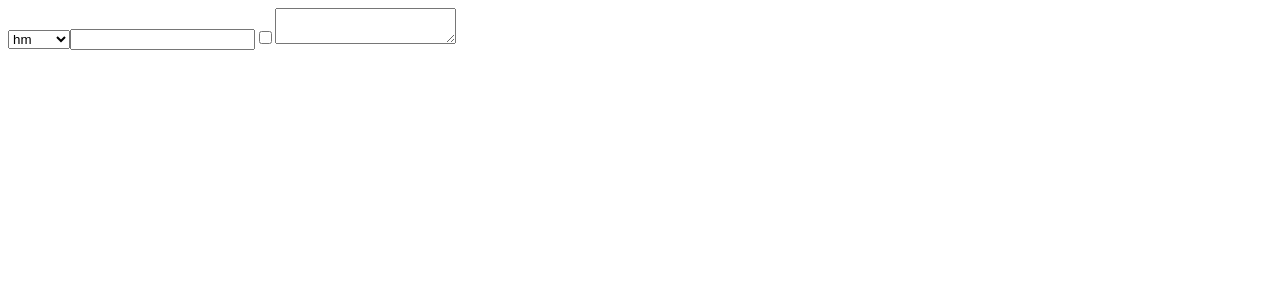
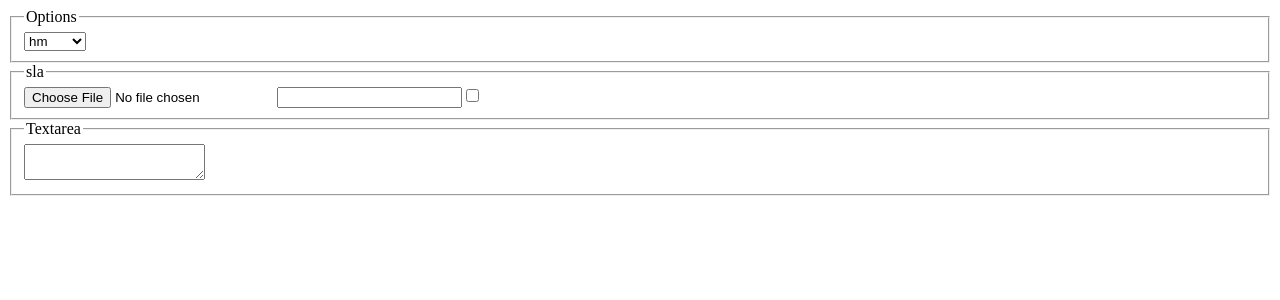
Before and after one commit to Talisson-Sozinho/TrybeCurso, a React (Create React App) app in the folder front-end/bloco-11-componentes-com-estado-eventos-e-formularios-com-react/dia-02-formularios-no-react/react-forms/: page / in a window 1280 px wide. Shown: the top 300 px of the page. Built offline with nearby package versions, Linux system fonts and the light colour scheme.

Commit message:
bloco 11.2 - feito para fixar requisito 04, 05 e 06

```diff
--- a/front-end/bloco-11-componentes-com-estado-eventos-e-formularios-com-react/dia-02-formularios-no-react/react-forms/src/components/Form/index.jsx
+++ b/front-end/bloco-11-componentes-com-estado-eventos-e-formularios-com-react/dia-02-formularios-no-react/react-forms/src/components/Form/index.jsx
@@ -4,6 +4,7 @@ export class Form extends React.Component {
   constructor() {
     super();
     this.handleChange = this.handleChange.bind(this);
+    this.fileInput = React.createRef();
     this.state = {};
   }
 
@@ -18,14 +19,24 @@ export class Form extends React.Component {
   render() {
     return (
       <form>
+        <fieldset>
+          <legend>Options</legend>
           <select name='inputOptions' value={this.state.inputOptions} onChange={this.handleChange}>
             <option>hm</option>
             <option>haha</option>
             <option>kkkkkk</option>
           </select>
+        </fieldset>
+        <fieldset>
+          <legend>sla</legend>
+          <input type="file" name="file" ref={this.fileInput} onChange={this.handleChange}/>
           <input type="text" name='inputText' value={this.state.inputText} onChange={this.handleChange} />
           <input type="checkbox" name='inputCheckbox' value={this.state.inputCheckbox} onChange={this.handleChange} />
+        </fieldset>
+        <fieldset>
+          <legend>Textarea</legend>
           <textarea name='inputTextarea' value={this.state.inputTextarea} onChange={this.handleChange}></textarea>
+        </fieldset>
       </form>
     );
   }
```
Also changed, not shown: 1 other file (tests, documents, lock files or other folders). Lines whose indentation alone changed are shown as unchanged.
